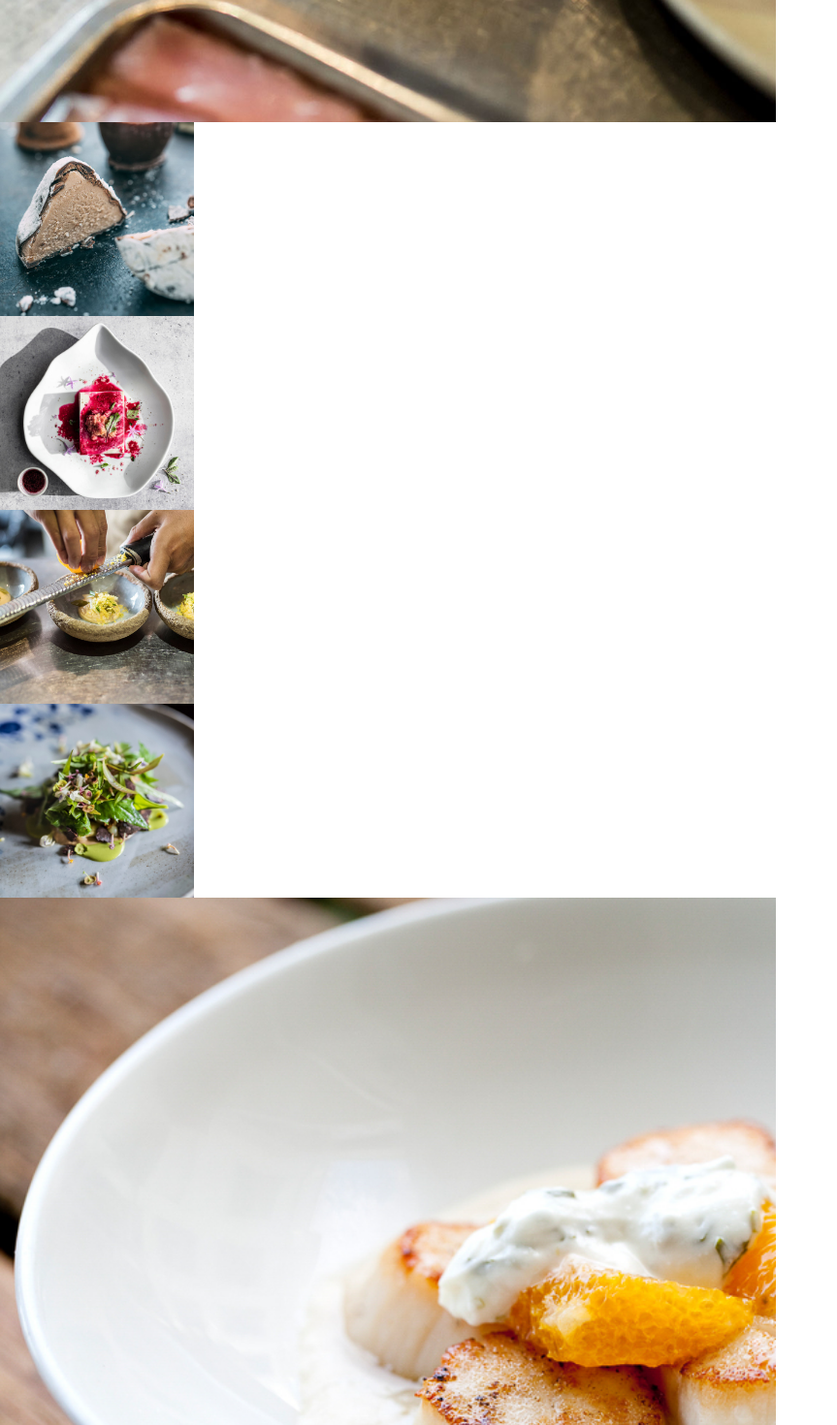
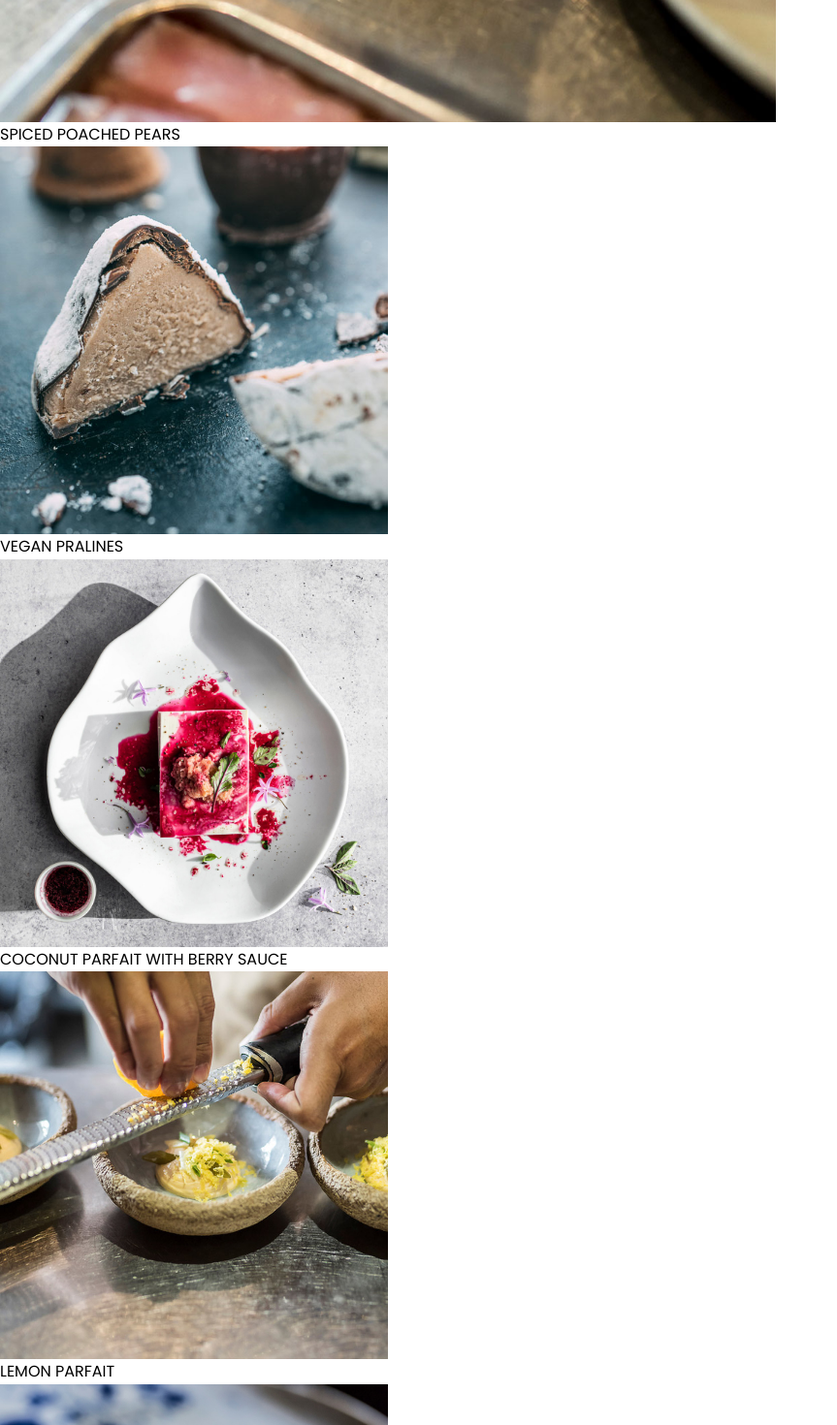
Before and after one commit to Reza-HM/soulkitchen-next, a Next.js app: page / in a window 1280 px wide. Shown: the part 6880-8350 px from the top of the page at 97% size, without its empty margins (0-863 px from the left). Built offline with nearby package versions, Linux system fonts and the light colour scheme.

Commit message:
adding hover effect to gallery images

```diff
--- a/Components/Templates/Index/Gallery.tsx
+++ b/Components/Templates/Index/Gallery.tsx
@@ -5,53 +5,85 @@ const Gallery = () => {
     <div className="container px-0 mt-40">
       <div className="flex justify-center items-center gap-2">
         <div className="w-full md:w-1/3 md:flex-1 flex flex-col gap-2">
+          <div className="group relative cursor-pointer">
             <Image
               alt="gallery photo 1"
               src="/img/gallery1.jpg"
               width={800}
               height={800}
+              className="group-hover:brightness-50 duration-300"
             />
+            <p className="absolute text-center inset-[50%] -translate-x-1/2 -translate-y-1/2 w-96 tracking-widest text-2xl text-white hidden group-hover:block">
+              SPICED POACHED PEARS
+            </p>
+          </div>
+
           <div className="flex justify-between items-center gap-2">
+            <div className="group relative cursor-pointer flex-1">
               <Image
                 alt=""
-              className="flex-1"
+                className="flex-1 group-hover:brightness-50 duration-300"
                 src="/img/gallery2.jpg"
-              width={200}
-              height={200}
+                width={400}
+                height={400}
               />
+              <p className="absolute text-center inset-[50%] -translate-x-1/2 -translate-y-1/2 w-96 tracking-widest text-2xl text-white hidden group-hover:block">
+                VEGAN PRALINES
+              </p>
+            </div>
+            <div className="group relative cursor-pointer flex-1">
               <Image
                 alt=""
-              className="flex-1"
+                className="flex-1 group-hover:brightness-50 duration-300"
                 src="/img/gallery3.jpg"
-              width={200}
-              height={200}
+                width={400}
+                height={400}
               />
+              <p className="absolute text-center inset-[50%] -translate-x-1/2 -translate-y-1/2 w-96 tracking-widest text-2xl text-white hidden group-hover:block">
+                COCONUT PARFAIT WITH BERRY SAUCE
+              </p>
+            </div>
           </div>
         </div>
         <div className="w-full md:w-1/3 md:flex-1 flex flex-col gap-2">
           <div className="flex items-center justify-between gap-2">
+            <div className="group relative cursor-pointer flex-1">
               <Image
                 alt=""
-              className="flex-1"
+                className="flex-1 group-hover:brightness-50 duration-300"
                 src="/img/gallery5.jpg"
-              width={200}
-              height={200}
+                width={400}
+                height={400}
               />
+              <p className="absolute text-center inset-[50%] -translate-x-1/2 -translate-y-1/2 w-96 tracking-widest text-2xl text-white hidden group-hover:block">
+                LEMON PARFAIT
+              </p>
+            </div>
+            <div className="group relative cursor-pointer flex-1">
               <Image
                 alt=""
-              className="flex-1"
+                className="flex-1 group-hover:brightness-50 duration-300"
                 src="/img/gallery6.jpg"
-              width={200}
-              height={200}
+                width={400}
+                height={400}
               />
+              <p className="absolute text-center inset-[50%] -translate-x-1/2 -translate-y-1/2 w-96 tracking-widest text-2xl text-white hidden group-hover:block">
+                SPRING SALAD
+              </p>
             </div>
+          </div>
+          <div className="group relative cursor-pointer flex-1">
             <Image
               alt=""
               src="/img/gallery4.jpg"
               width={800}
               height={800}
-            className="!h-[900px]"
+              className="!h-[900px] flex-1 group-hover:brightness-50 duration-300"
             />
+            <p className="absolute text-center inset-[50%] -translate-x-1/2 -translate-y-1/2 w-96 tracking-widest text-2xl text-white hidden group-hover:block">
+              SCALLOPS WITH ORANGE BUTTER
+            </p>
+          </div>
         </div>
       </div>
     </div>
```
Lines whose indentation alone changed are shown as unchanged.
